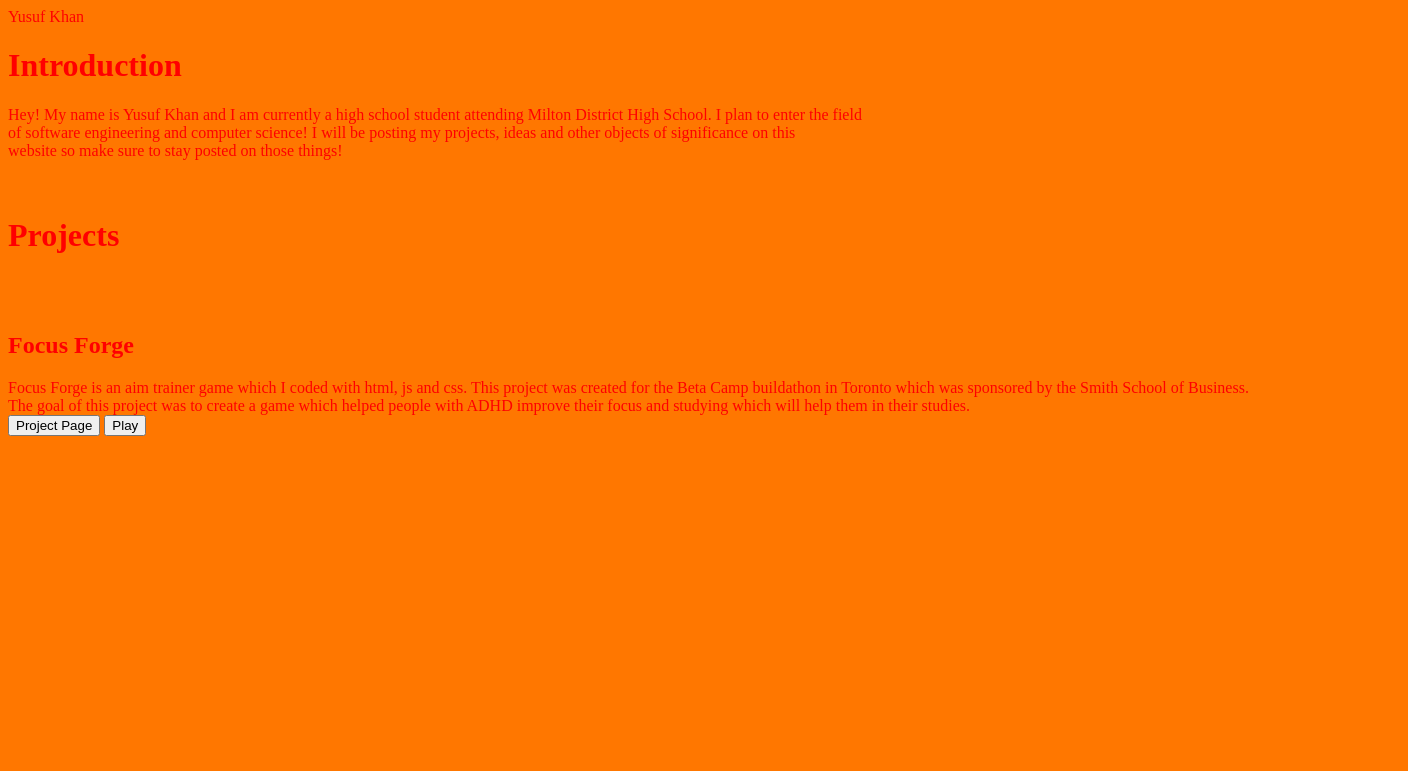
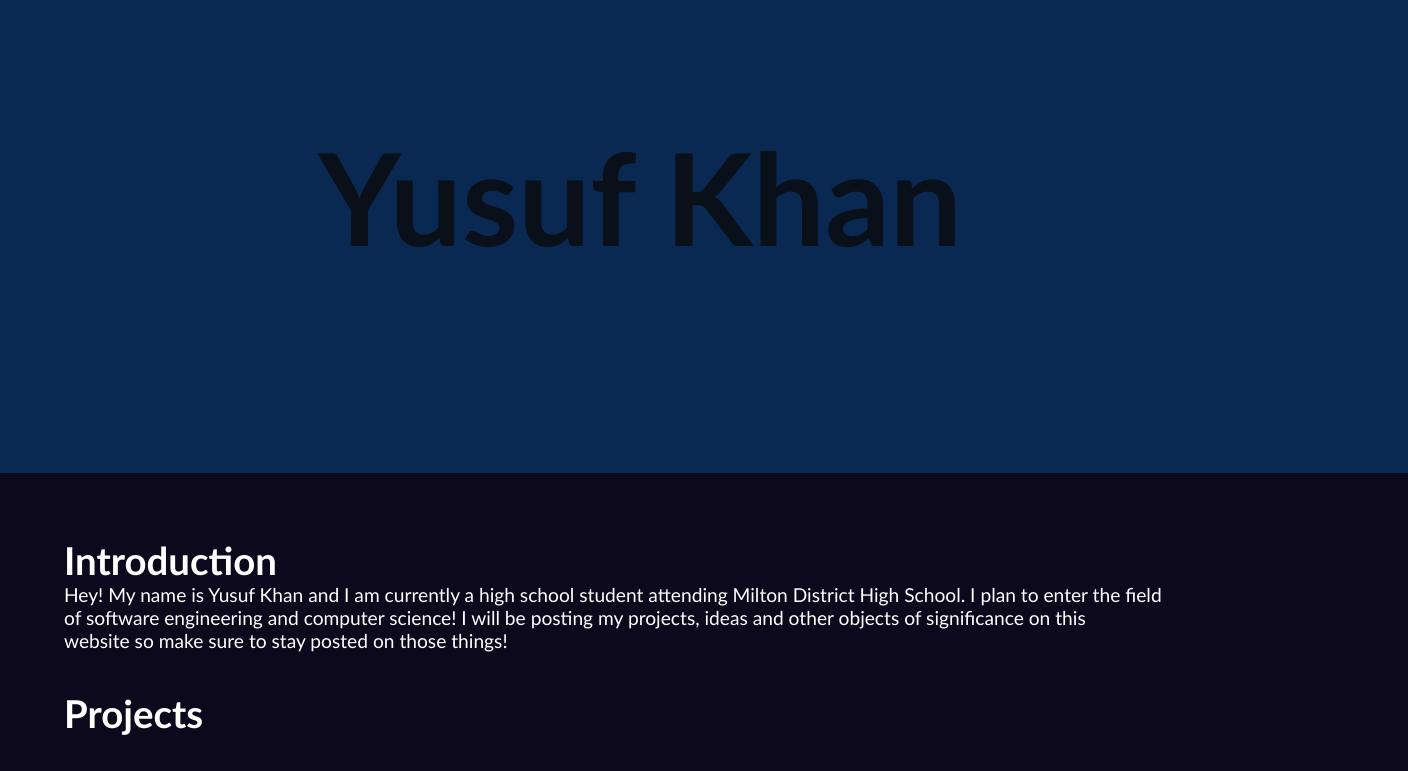
Before and after one commit to Yusufk26/yusufk26.github.io, a plain HTML site: page index.html in a window 1280 px wide. Shown: the top 771 px of the page, 1408 px wide, since content can reach past the window. Drawn offline with Linux system fonts and the light colour scheme.

Commit message:
Update style.css

```diff
--- a/style.css
+++ b/style.css
@@ -1,10 +1,111 @@
 body
 {
-	background-color: #ff7700;
-	color: #ff0000;
+	background-color: #0a2952;
+	color: #000000;
+	font-family: 'Gill Sans', 'Gill Sans MT', Calibri, 'Trebuchet MS', sans-serif;
+	margin:0;
 }
 
-p
+article
 {
-	color: #0000ff;
+	position:relative;
+	color: #ffffff;
+	font-size: 1.5vw;
+	padding:0;
 }
+
+#articlesmall
+{
+	position:relative;
+	color: #ffffff;
+	font-size: 1.3vw;
+	padding:0;
+}
+
+h1
+{
+	color: #ffffff;
+	font-size: 3vw;
+	position:relative;
+	margin:0;
+	font-weight: 700;
+}
+
+h2
+{
+	color: #ffffff;
+	font-size: 2vw;
+	position:relative;
+	margin:0;
+	font-weight: 700;
+}
+
+
+#content
+{
+	padding: 5%;
+	overflow-wrap: break-word;
+	background-color: #0c091d;
+	position: relative;
+    text-align: left;
+	color:white;
+    top: 40vh;
+    width: 100%;
+    height:100vh;
+	margin:0;
+}
+
+#title
+{
+	top:15vh;
+	font-family: 'Gill Sans', 'Gill Sans MT', Calibri, 'Trebuchet MS', sans-serif;
+	font-size: 10vw;
+	color:#09101a;
+	text-align: center;
+	font-weight: 700;
+	position:relative;
+	margin:0;
+
+}
+
+#focusforge
+{
+	padding: 1%;
+	overflow-wrap: break-word;
+	background-color: #040213;
+	position: relative;
+    text-align: left;
+	color:white;
+    width: 70vw;
+    height:12vw;
+	margin:0;
+
+}
+
+button
+{
+    position:relative;
+    display:inline-block;
+    margin-top:2%;;
+	margin-right:1%;
+    width: 10vw;
+    height: 3vw;
+    font-family: 'Gill Sans', 'Gill Sans MT', Calibri, 'Trebuchet MS', sans-serif;
+    font-weight: 600;
+    font-size: 1.3vw;
+    background-color:#0a004d;
+    border-radius: 10px;
+    color: white;
+    border-style: solid;
+    border-width: 0px;
+    border-color:#0a004d;
+	transition-duration: 500ms;
+
+}
+
+
+button:hover
+{
+    background-color:#17096d;
+	width:10.5vw;
+}
```
